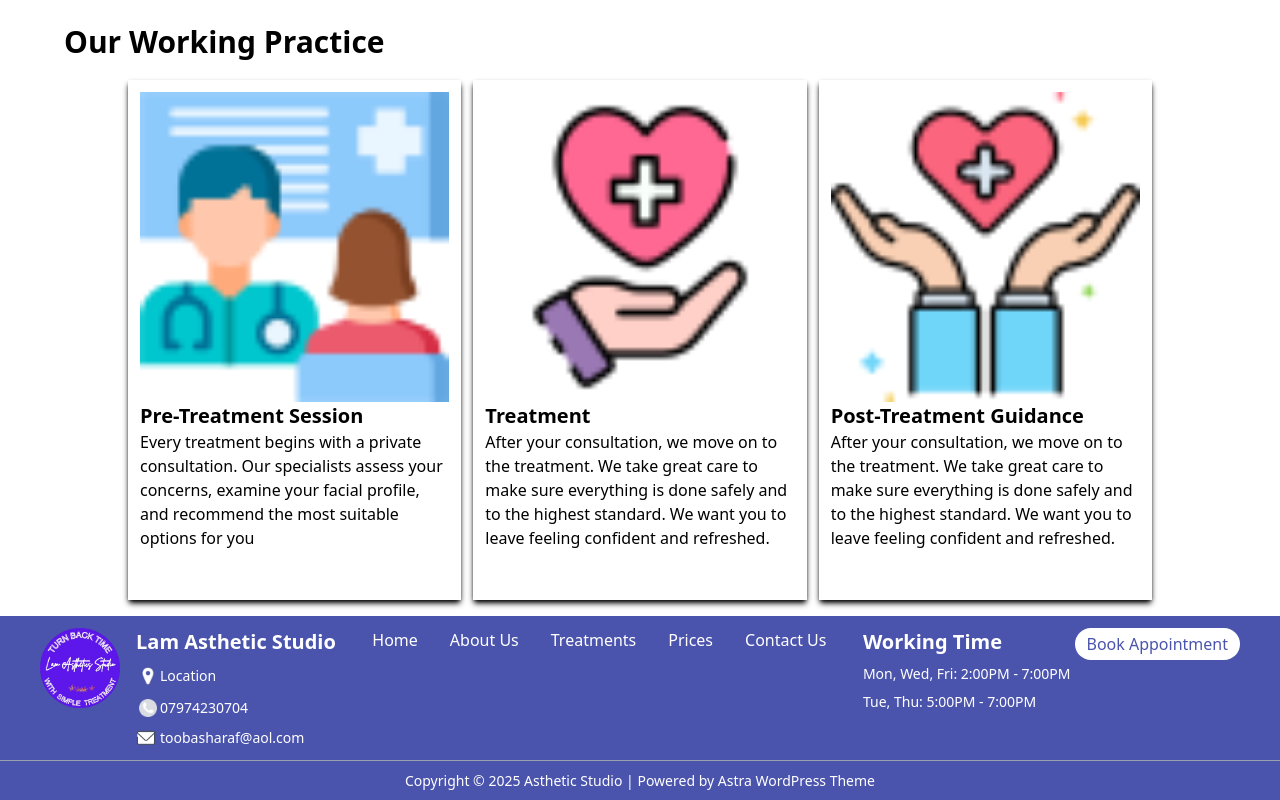
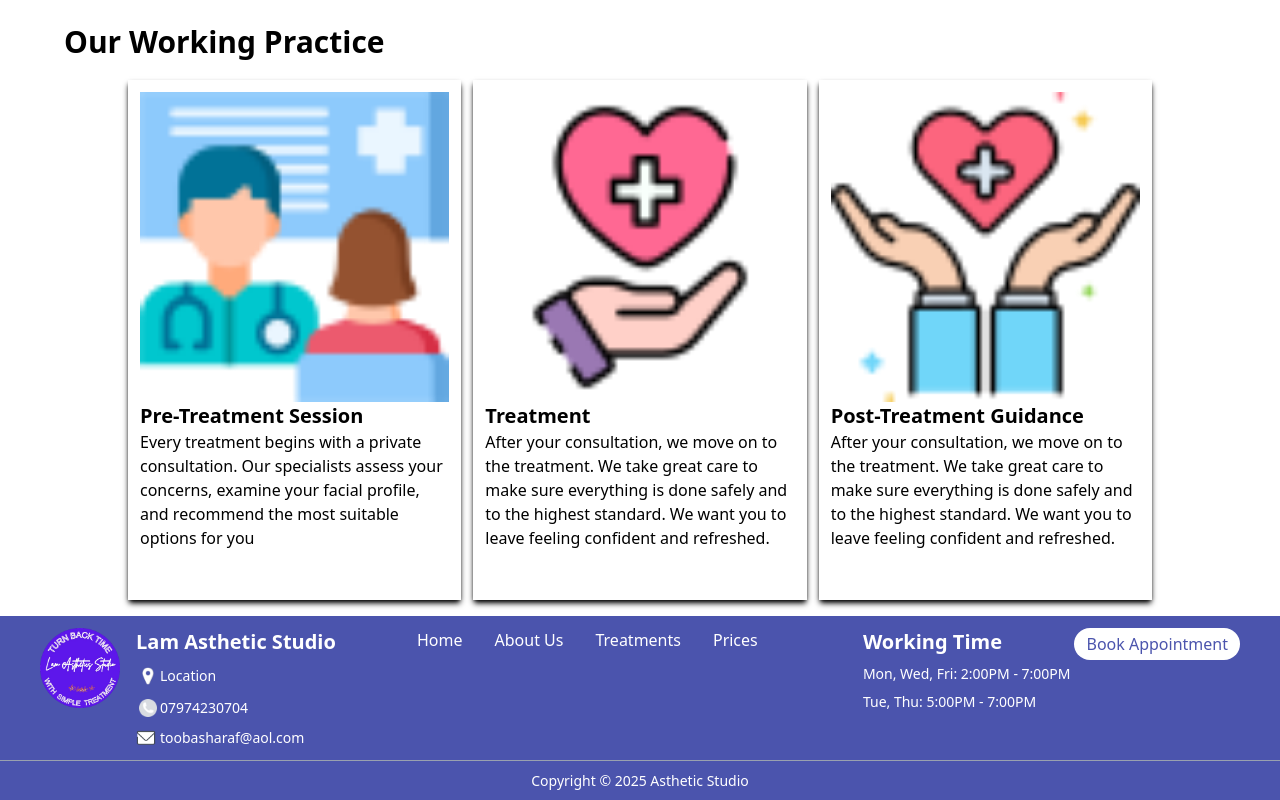
Before and after one commit to Arqam2000/asthetic-beauty-clinic, a React (Vite) app: page / in a window 1280 px wide. Shown: the part 1125-1925 px from the top of the page. Built offline with nearby package versions, Linux system fonts and the light colour scheme.

Commit message:
Update Footer.jsx

```diff
--- a/src/components/Footer.jsx
+++ b/src/components/Footer.jsx
@@ -46,7 +46,6 @@ const Footer = () => {
                     <a href="" className='no-underline text-base mr-6'>About Us</a>
                     <a href="" className='no-underline text-base mr-6'>Treatments</a>
                     <a href="" className='no-underline text-base mr-6'>Prices</a>
-                    <a href="" className='no-underline text-base '>Contact Us</a>
                 </div>
                 {/* third portion */}
                 <div className='flex flex-col items-center lg:flex-row lg:items-start lg:gap-1 gap-3 '>
@@ -62,7 +61,7 @@ const Footer = () => {
 
             {/* Bottom Footer */}
             <div className='bg-[#4B54AD] h-10 flex items-center justify-center border-t border-t-gray-400'>
-                <p className='text-white text-sm'>Copyright © 2025 Asthetic Studio | Powered by Astra WordPress Theme</p>
+                <p className='text-white text-sm'>Copyright © 2025 Asthetic Studio</p>
             </div>
         </div>
     )
```
